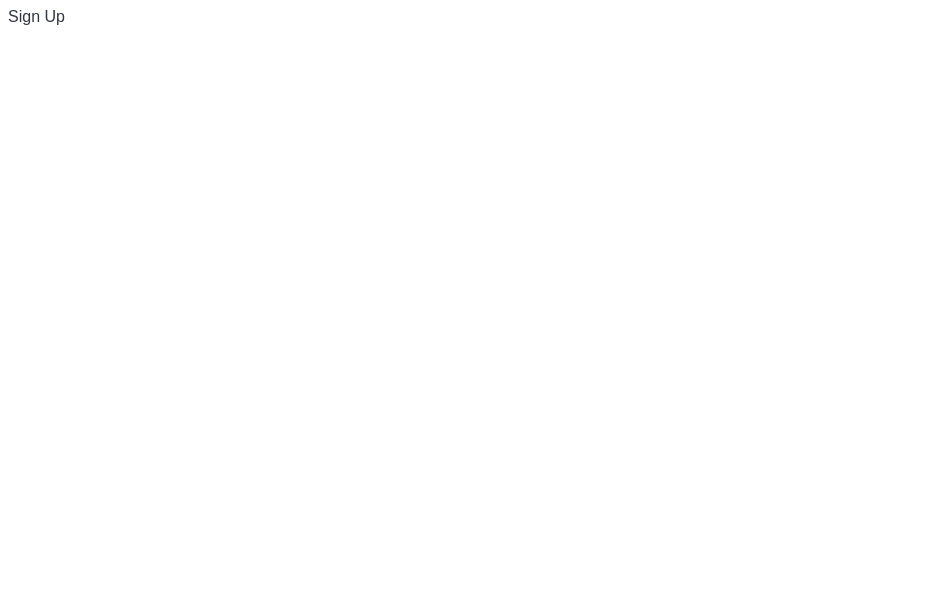
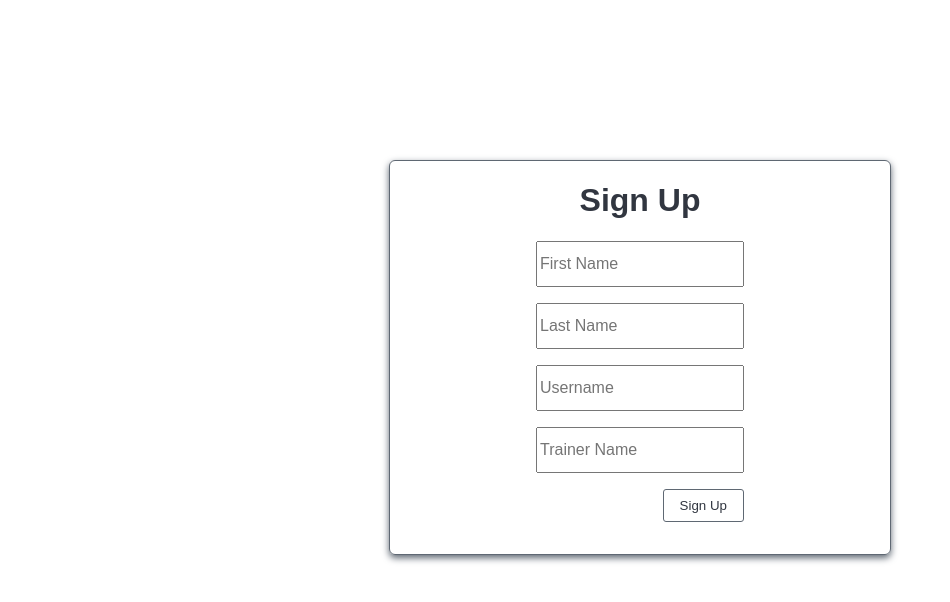
Before and after one commit to cameron-nye/trainer-portal, a React (Create React App) app in the folder client/: page /sign-up in a window 1280 px wide. Shown: the top 602 px of the page, without its empty margins (0-950 px from the left). Built offline with nearby package versions, Linux system fonts and the light colour scheme.

Commit message:
WIP: Need to connect POST

```diff
--- a/client/src/components/SignUp/index.js
+++ b/client/src/components/SignUp/index.js
@@ -1,13 +1,35 @@
-import React from 'react'
+import React, { useState } from "react"
+import {useHistory} from 'react-router-dom'
+import axios from 'axios'
 
-import './index.scss'
+import "./index.scss"
 
 const SignUp = () => {
-  return (
-    <div>
-      Sign Up
-    </div>
-  )
+	const [ firstName, setFirstName ] = useState("")
+	const [ lastName, setLastName ] = useState("")
+	const [ userName, setUserName ] = useState("")
+  const [ trainerName, setTrainerName ] = useState("")
+
+  const history = useHistory()
+
+  // NEED TO FILL IN WITH ENDPOINT DATA
+  const handleSubmit = () => {
+    // axios.post('')
+    history.push('/dashboard')
+  }
+
+	return (
+		<div className="sign-up">
+			<div>
+				<h1>Sign Up</h1>
+				<input type="text" placeholder="First Name" onChange={e => setFirstName(e.target.value)} />
+				<input type="text" placeholder="Last Name" onChange={e => setLastName(e.target.value)} />
+				<input type="text" placeholder="Username" onChange={e => setUserName(e.target.value)} />
+				<input type="text" placeholder="Trainer Name" onChange={e => setTrainerName(e.target.value)} />
+				<button onClick={handleSubmit}>Sign Up</button>
+			</div>
+		</div>
+	)
 }
 
 export default SignUp
--- a/client/src/components/SignUp/index.scss
+++ b/client/src/components/SignUp/index.scss
@@ -0,0 +1,52 @@
+@import '../../index.scss';
+
+.sign-up {
+	max-width: 500px;
+	border-radius: 6px;
+	margin-top: 10rem;
+	border: 1px solid $primary;
+	box-shadow: 0 3px 7px $primary;
+	margin-left: auto;
+	margin-right: auto;
+	padding-bottom: 2rem;
+
+	div {
+		width: 208px;
+		display: flex;
+		flex-direction: column;
+		justify-content: center;
+		align-items: center;
+		margin-left: auto;
+		margin-right: auto;
+	}
+
+	input[type="text"] {
+		margin-bottom: 1rem;
+		height: 40px;
+    font-size: 16px;
+    width: 200px;
+	}
+
+	textarea:focus,
+	input:focus {
+		outline: none;
+	}
+
+	button {
+		background: transparent;
+		border: 1px solid $primary;
+		margin-left: auto;
+		border-radius: 3px;
+		padding: 0.5rem 1rem;
+	}
+}
+
+@media (min-width: 992px) {
+	.sign-up {
+		button:hover {
+			background: $primary;
+			color: white;
+			cursor: pointer;
+		}
+	}
+}
```
